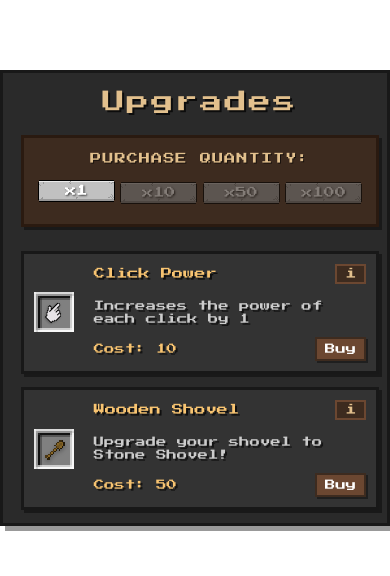
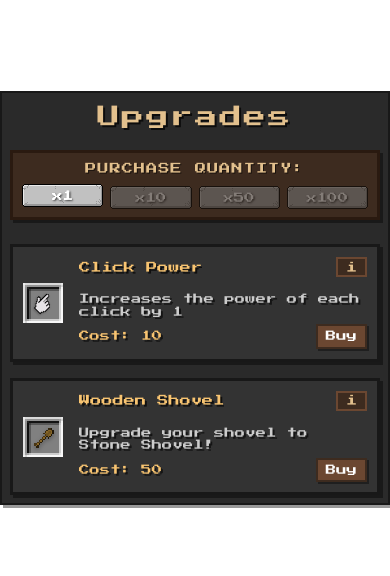
Before and after one commit to Vergusha/dirt-clicker, a React (Vite) app: page / in a window 390 px wide. Both pictures are taken after a click on the button "UPGRADES". Shown: the part 170-746 px from the top of the page. Built offline with nearby package versions, Linux system fonts and the light colour scheme.

Commit message:
АХУЕННО

```diff
--- a/src/App.css
+++ b/src/App.css
@@ -1209,49 +1209,125 @@ button {
 
 /* Mobile optimization for upgrades */
 @media (max-width: 480px) {
-  .upgrade-slot {
+  .upgrades-area,
+  .settings-area {
+    width: 100%;
+    padding: 0.5rem;
+    border-width: 2px;
+    box-shadow: 3px 3px 0px rgba(0, 0, 0, 0.4);
+  }
+
+  .upgrade-content-wrapper {
+    gap: 8px;
+  }
+
+  .upgrade-slot-wrapper {
     width: 40px;
     height: 40px;
     min-width: 40px;
-    padding: 2px;
+    margin-right: 8px;
+  }
+
+  .upgrade-info {
+    flex: 1;
+    min-width: 0;
   }
 
   .upgrade-header h3 {
     font-size: 0.7rem;
+    white-space: nowrap;
+    overflow: hidden;
+    text-overflow: ellipsis;
+  }
+
+  .upgrade-description {
+    font-size: 0.65rem;
+    margin: 6px 0;
+    line-height: 1.2;
+  }
+
+  .upgrade-footer {
+    flex-wrap: wrap;
+    gap: 5px;
+  }
+
+  .cost {
+    font-size: 0.65rem;
+  }
+
+  .buy-button {
+    font-size: 0.65rem;
+    padding: 4px 8px;
+  }
+
+  .quantity-selector {
+    padding: 0.5rem;
+  }
+
+  .quantity-buttons {
+    gap: 5px;
+  }
+
+  .quantity-btn {
+    padding: 0;
+  }
+
+  .quantity-btn-text {
+    font-size: 0.65rem;
   }
 
   .info-button {
     width: 20px;
     height: 20px;
     font-size: 0.7rem;
-  }
-
-  .upgrade-description {
+    min-width: 20px;
+  }
+
+  /* Settings panel mobile optimization */
+  .settings-panel {
+    padding: 0.5rem;
+  }
+
+  .settings-section {
+    padding: 0.8rem;
+    margin-bottom: 0.8rem;
+  }
+
+  .setting-group {
+    margin-bottom: 0.8rem;
+  }
+
+  .setting-label {
+    font-size: 0.7rem;
+    gap: 5px;
+  }
+
+  .volume-control {
+    margin-top: 5px;
+    padding: 5px;
+  }
+
+  .sub-settings {
+    margin-top: 10px;
+    padding-left: 10px;
+    gap: 8px;
+  }
+
+  .promo-form {
+    flex-direction: column;
+    gap: 5px;
+  }
+
+  .promo-input,
+  .promo-button {
+    width: 100%;
+    font-size: 0.7rem;
+    padding: 6px;
+  }
+
+  .version-info {
     font-size: 0.65rem;
-    margin: 6px 0 10px;
-  }
-
-  .cost {
-    font-size: 0.65rem;
-  }
-
-  .buy-button {
-    font-size: 0.65rem;
-    padding: 4px 8px;
-  }
-
-  .upgrades-panel {
-    padding: 0 5px; /* Добавляем небольшие отступы на мобильных */
-  }
-
-  .upgrades-grid {
-    gap: 0.8rem;
-  }
-
-  /* Исправляем выравнивание для области улучшений */
-  .upgrades-area {
-    padding: 0.8rem;
-    width: 100%;
+    margin-top: 15px;
   }
 }
 
--- a/src/components/Settings/SettingsPanel.module.css
+++ b/src/components/Settings/SettingsPanel.module.css
@@ -5,7 +5,7 @@
   display: flex;
   justify-content: center;
   align-items: flex-start;
-  padding: 20px;
+  padding: 10px;
   box-sizing: border-box;
 }
 
@@ -14,12 +14,13 @@
   background-color: #2a1a10;
   border: 4px solid #3d2b1f;
   border-radius: 0;
-  padding: 20px;
+  padding: 15px;
   color: #e2c08d;
   width: 100%;
   max-width: 600px;
   box-shadow: 5px 5px 0px rgba(0, 0, 0, 0.4);
   image-rendering: pixelated;
+  overflow-x: hidden;
 }
 
 .title {
@@ -191,24 +192,108 @@
 }
 
 @media (max-width: 480px) {
+  .settingsPanelContainer {
+    padding: 5px;
+  }
+
   .settingsPanel {
-    padding: 15px;
+    padding: 10px;
+    border-width: 2px;
+    box-shadow: 3px 3px 0px rgba(0, 0, 0, 0.4);
   }
 
   .title {
-    font-size: 1.2rem;
+    font-size: 1.1rem;
+    margin-bottom: 15px;
   }
 
   .subtitle {
-    font-size: 1rem;
+    font-size: 0.9rem;
+    margin-bottom: 10px;
+  }
+
+  .settingGroup,
+  .statsGroup {
+    margin-bottom: 15px;
+    padding: 10px;
+    border-width: 2px;
+  }
+
+  .statItem {
+    margin-bottom: 8px;
+    padding: 6px;
+    font-size: 0.8rem;
   }
 
   .settingLabel {
     font-size: 0.8rem;
+    gap: 8px;
   }
 
-  .promoInput,
-  .promoButton {
+  .settingLabel input[type="checkbox"] {
+    width: 16px;
+    height: 16px;
+  }
+
+  .volumeControl {
+    margin-top: 8px;
+    padding: 8px;
+  }
+
+  .volumeControl input[type="range"] {
+    height: 4px;
+  }
+
+  .volumeControl input[type="range"]::-webkit-slider-thumb {
+    width: 14px;
+    height: 14px;
+  }
+
+  .volumeControl input[type="range"]::-moz-range-thumb {
+    width: 14px;
+    height: 14px;
+  }
+
+  .subSettings {
+    margin-top: 10px;
+    padding-left: 15px;
+    gap: 8px;
+  }
+
+  .subSettings .settingLabel {
+    font-size: 0.75rem;
+  }
+
+  .promoGroup {
+    margin-bottom: 15px;
+    padding: 10px;
+  }
+
+  .promoForm {
+    flex-direction: column;
+    gap: 8px;
+  }
+
+  .promoInput {
+    width: 100%;
+    padding: 6px;
     font-size: 0.8rem;
   }
+
+  .promoButton {
+    width: 100%;
+    padding: 6px 12px;
+    font-size: 0.8rem;
+  }
+
+  .promoMessage {
+    margin-top: 8px;
+    padding: 6px;
+    font-size: 0.8rem;
+  }
+
+  .versionInfo {
+    margin-top: 15px;
+    font-size: 0.7rem;
+  }
 }
```
